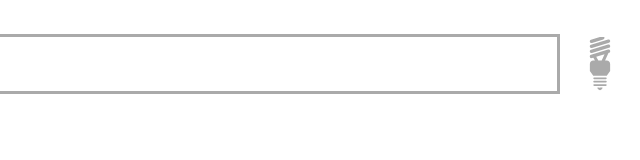
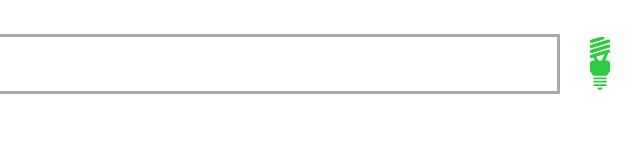
Before and after one commit to chrisnager/name, a plain HTML site: page index.html in a window 1280 px wide. Both pictures are taken after a click on the icon 1240 px from the left and 64 px from the top of the page. Shown: the full height of the page, 640-1280 px from the left. Drawn offline with Linux system fonts and the light colour scheme.

Commit message:
Colorize lightbulb on white screen

```diff
--- a/index.html
+++ b/index.html
@@ -20,20 +20,7 @@
         <meta name="apple-mobile-web-app-title" content="Name">
 
         <style>
-            * {
-                box-sizing: border-box;
-            }
 
-            html,
-            input {
-                border-color: rgba(255, 255, 255, 0.75);
-                color: rgba(255, 255, 255, 0.75);
-                background-color: #2ECC40;
-            }
-
-            html {
-                fill: rgba(255, 255, 255, 0.75);
-            }
 
             ::-webkit-input-placeholder {
                 color: rgba(255, 255, 255, 0.75);
@@ -51,6 +38,17 @@
                 color: rgba(255, 255, 255, 0.75);
             }
 
+            * {
+                box-sizing: border-box;
+            }
+
+            html,
+            input {
+                border-color: rgba(255, 255, 255, 0.75);
+                color: rgba(255, 255, 255, 0.75);
+                background-color: #2ECC40;
+            }
+
             html {
                 height: 100%;
                 font: 900 5rem/0.9 Avenir, "Helvetica Neue", sans-serif;
@@ -63,6 +61,7 @@
                 -webkit-tap-highlight-color: transparent;
                 -webkit-transition: color 100ms, fill 100ms, background-color 100ms;
                 transition: color 100ms, fill 100ms, background-color 100ms;
+                fill: rgba(255, 255, 255, 0.75);
             }
 
             .light,
@@ -73,7 +72,7 @@
             }
 
             .light {
-                fill: #aaa;
+                fill: #2ECC40;
             }
 
             .light ::-webkit-input-placeholder {
```
